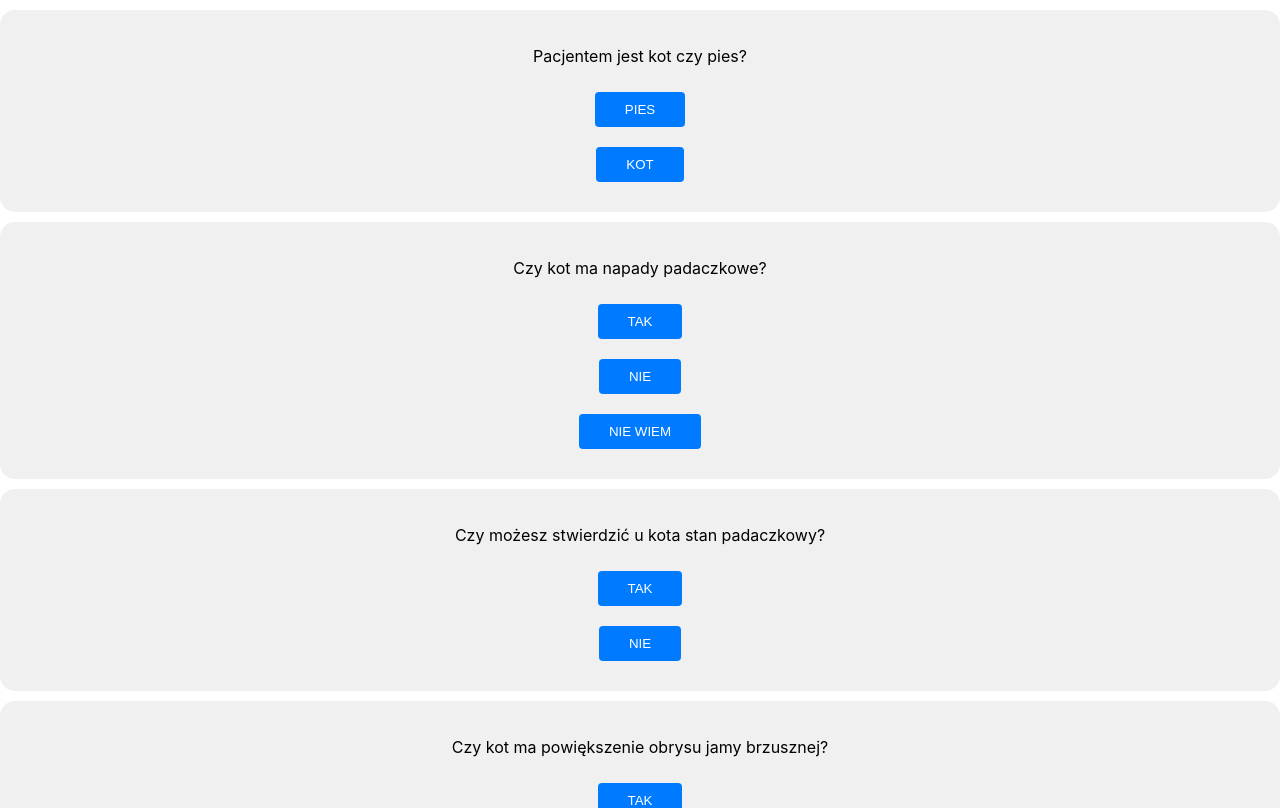
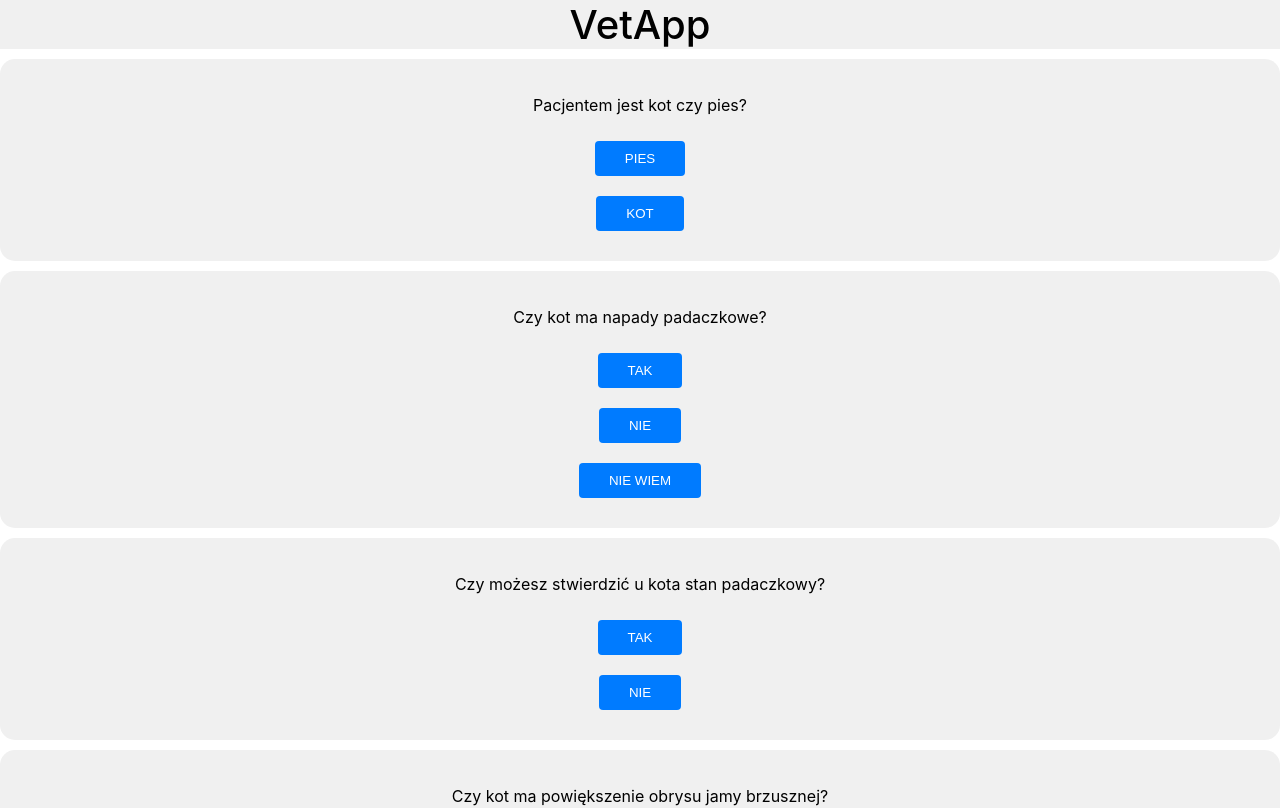
Before and after one commit to xoMichal/magisterkaVetCpp, a React (Create React App) app: page / in a window 1280 px wide. Shown: the top 808 px of the page. Built offline with nearby package versions, Linux system fonts and the light colour scheme.

Commit message:
'font-update'

```diff
--- a/src/App.css
+++ b/src/App.css
@@ -14,25 +14,11 @@
 }
 
 .App-header {
-  background-color: #282c34;
-  min-height: 100vh;
+  background-color: #f0f0f0;
   display: flex;
-  flex-direction: column;
   align-items: center;
   justify-content: center;
-  font-size: calc(10px + 2vmin);
-  color: white;
+  font-size: 40px;
+  color: black;
+  font-weight: 500;
 }
-
-.App-link {
-  color: #61dafb;
-}
-
-@keyframes App-logo-spin {
-  from {
-    transform: rotate(0deg);
-  }
-  to {
-    transform: rotate(360deg);
-  }
-}
--- a/src/App.tsx
+++ b/src/App.tsx
@@ -2,6 +2,7 @@ import React, { useState } from 'react';
 import QuestionList from './components/QuestionList';
 import Diagnostic from './components/Diagnostic';
 import { diagnosticEngine } from './components/diagnosticEngine';
+import './App.css';
 
 type Answer = {
   text: string;
@@ -469,7 +470,7 @@ function App() {
 
     setQuestions(updatedQuestions);
 
-    if (updatedQuestions.every(question => question.answers.some((answer: { isActive: any; }) => !answer.isActive))) {
+    if (updatedQuestions.every(question => question.answers.some((answer: { isActive:boolean }) => !answer.isActive))) {
       setDiagnosis('Wygenerowana diagnoza lub postępowanie');
     }
   };
@@ -477,6 +478,7 @@ function App() {
 
   return (
     <div>
+      <div className='App-header'> VetApp </div>
       <QuestionList questions={questions} onSelectAnswer={onSelectAnswer} />
       {diagnosis && <Diagnostic text={diagnosis} />}
     </div>
```
